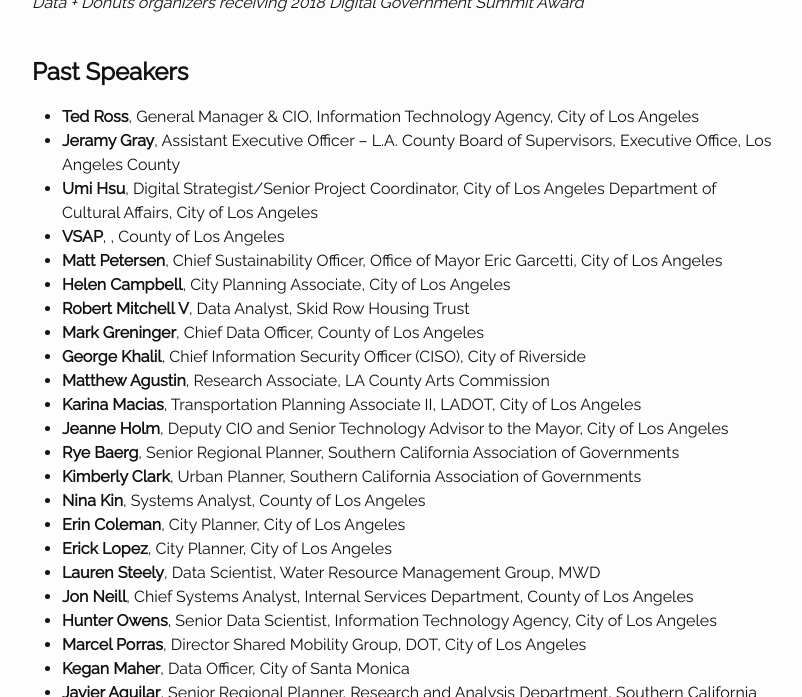
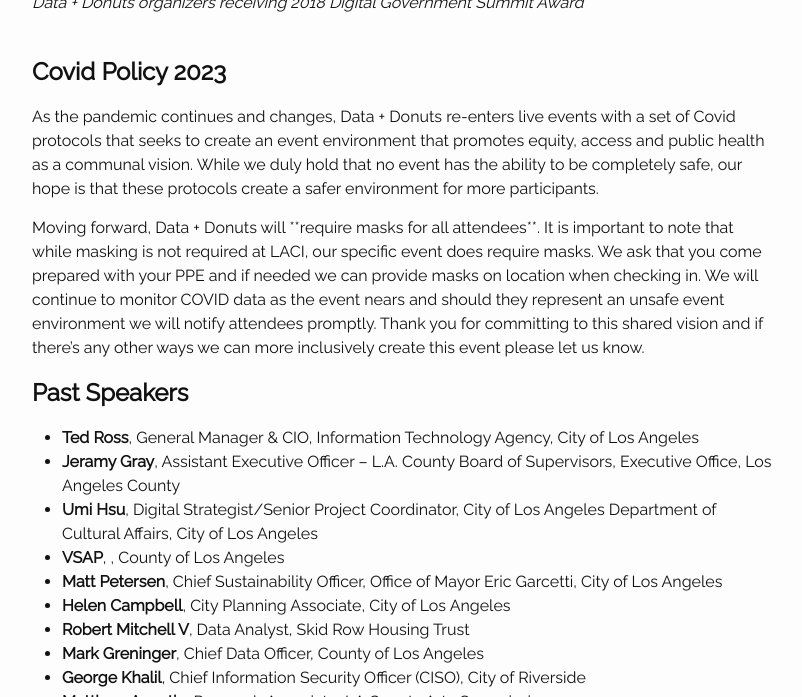
Before and after one commit to compilerla/data-donuts, a Jekyll site: the page built from about.md, in a window 1280 px wide and 900 px high, scrolled down 804 px, cut to the strip 203-900 px from the top of the window. Shown: the whole strip, without its empty margins (238-1040 px from the left). Built offline with Jekyll 4.4.1, drawn with Linux system fonts in a browser that asks for light colours.

Commit message:
add covid policy to about page

```diff
--- a/about.md
+++ b/about.md
@@ -15,6 +15,12 @@
 
 <br />
 
+<h1 id="covid">Covid Policy 2023</h1>
+
+<p>As the pandemic continues and changes, Data + Donuts re-enters live events with a set of Covid protocols that seeks to create an event environment that promotes equity, access and public health as a communal vision. While we duly hold that no event has the ability to be completely safe, our hope is that these protocols create a safer environment for more participants.</p>
+
+<p>Moving forward, Data + Donuts will **require masks for all attendees**. It is important to note that while masking is not required at LACI, our specific event does require masks. We ask that you come prepared with your PPE and if needed we can provide masks on location when checking in. We will continue to monitor COVID data as the event nears and should they represent an unsafe event environment we will notify attendees promptly. Thank you for committing to this shared vision and if there’s any other ways we can more inclusively create this event please let us know. </p>
+
 <h1>Past Speakers</h1>
 <ul>
 {% for speaker in site.data.speakers %}
```
